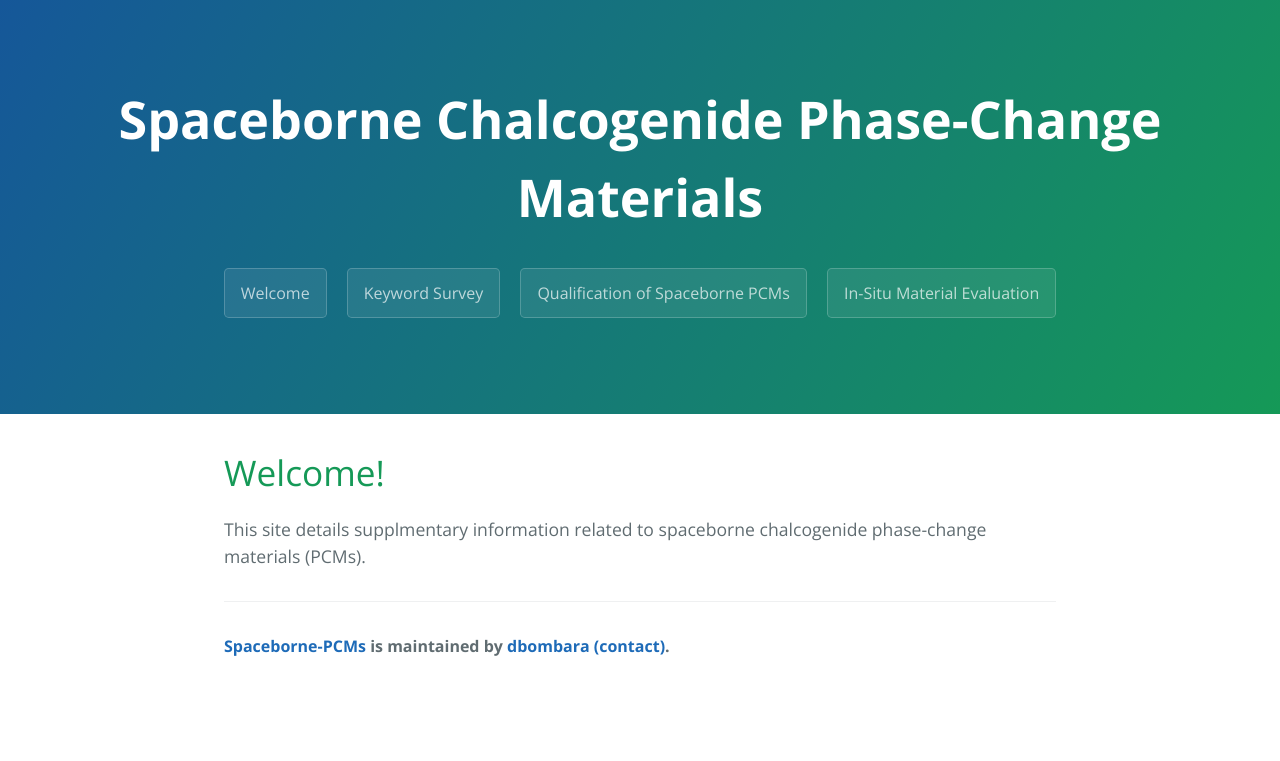
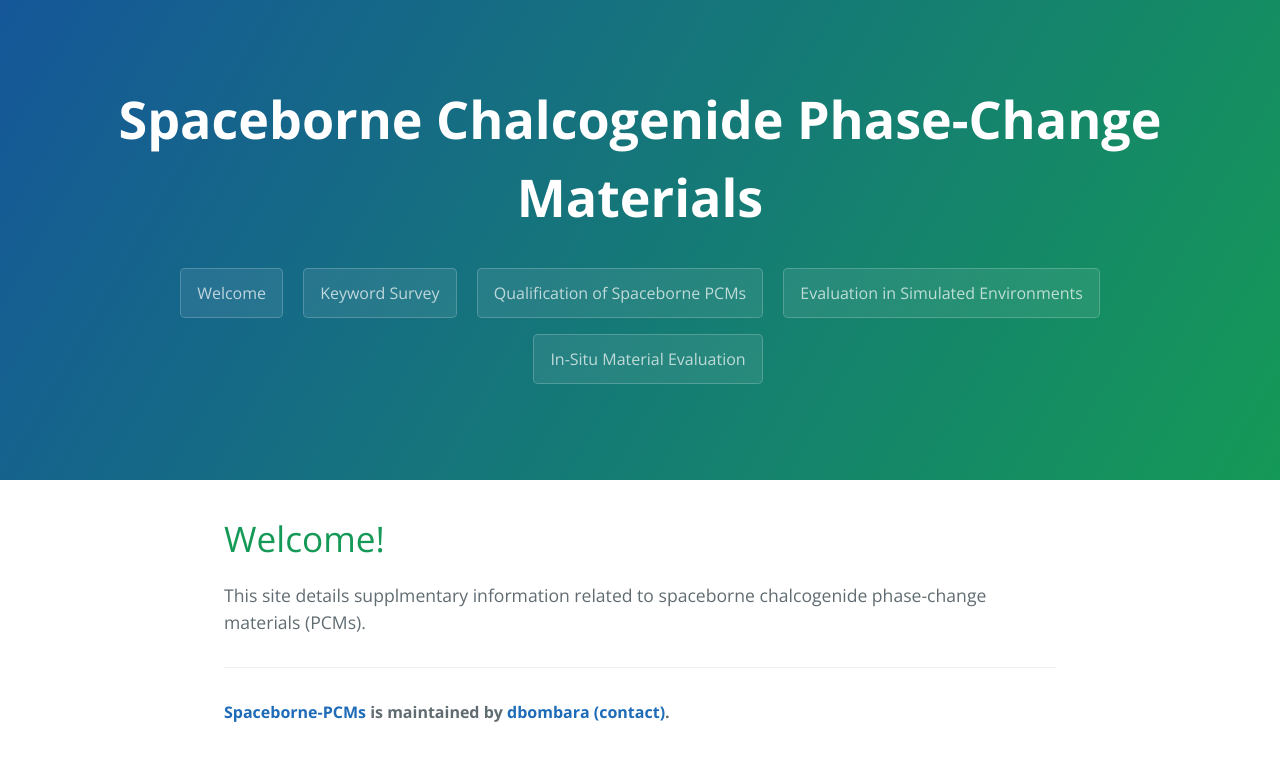
Before and after one commit to Spaceborne-PCMs/Spaceborne-PCMs.github.io, a Jekyll site: the page built from index.md, in a window 1280 px wide. Shown: the top 761 px of the page. Built offline with Jekyll 4.4.1, drawn with Linux system fonts in a browser that asks for light colours.

Commit message:
added button for environment eval

```diff
--- a/_layouts/template.html
+++ b/_layouts/template.html
@@ -19,6 +19,7 @@
       <a href="https://spaceborne-pcms.github.io/index" class="btn">Welcome</a>
       <a href="https://spaceborne-pcms.github.io/keywordsurvey" class="btn">Keyword Survey</a>
       <a href="https://spaceborne-pcms.github.io/qualification" class="btn">Qualification of Spaceborne PCMs</a>
+      <a href="https://spaceborne-pcms.github.io/simulatedevaluation" class="btn">Evaluation in Simulated Environments</a>
       <a href="https://spaceborne-pcms.github.io/insitu" class="btn">In-Situ Material Evaluation</a>
       <!-- <a href="https://github.com/Spaceborne-PCMs/Spaceborne-PCMs.github.io" class="btn">View on GitHub</a> -->
       <!-- <a href="https://github.com/Spaceborne-PCMs/Spaceborne-PCMs.github.io/zipball/master" class="btn">Download .zip</a> -->
```
